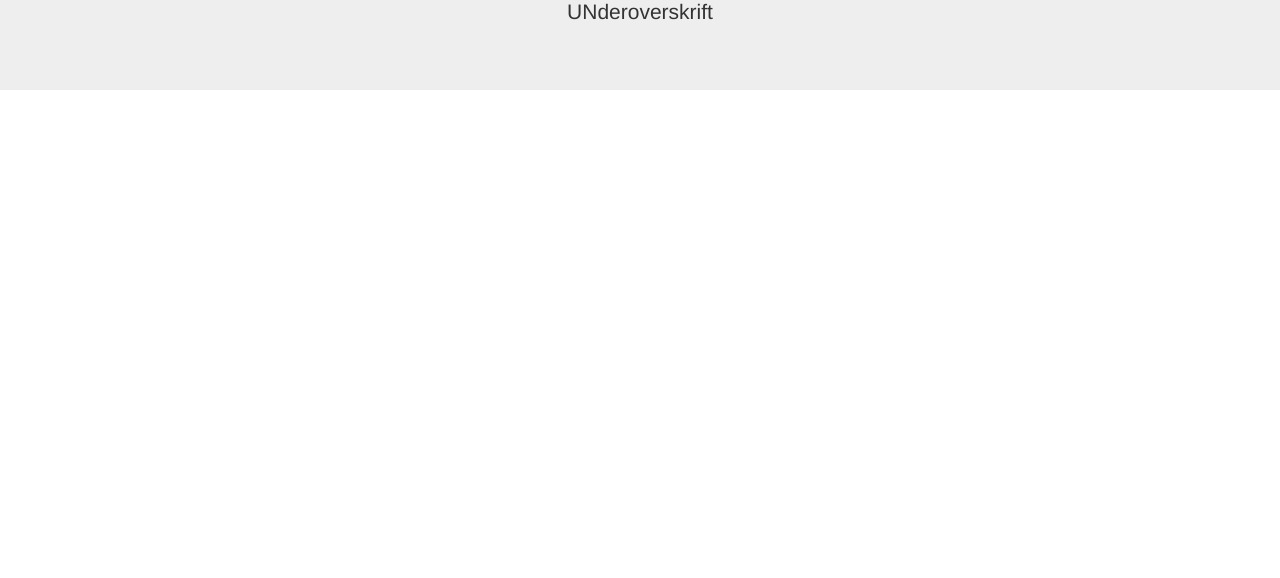
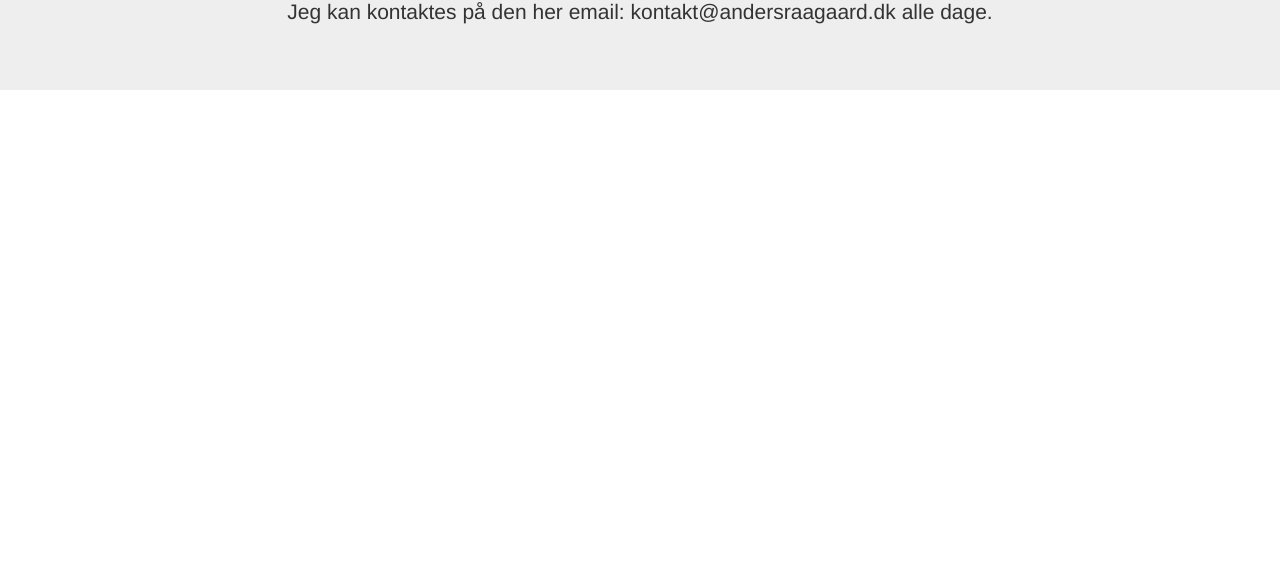
Before and after one commit to PortfolieApplication/Hjemmeside, a plain HTML site: page kontakt.html in a window 1280 px wide. Shown: the part 222-800 px from the top of the page. Drawn offline with nearby package versions, Linux system fonts and the light colour scheme.

Commit message:
dfhg
dfgd

```diff
--- a/kontakt.html
+++ b/kontakt.html
@@ -47,7 +47,7 @@
 		<div class="jumbotron">
 			<div class="container text-center">
 				<h1>Kontakt mig!</h1>
-				<p>UNderoverskrift</p>
+				<p>Jeg kan kontaktes på den her email: kontakt@andersraagaard.dk alle dage.</p>
 			</div><!-- end btn-group -->
 		</div> <!-- end container -->
 	</div><!-- end jumbotron -->
```
Also changed, not shown: galleri.html (+1 -1 lines), portfolio.html (+1 -1 lines).
